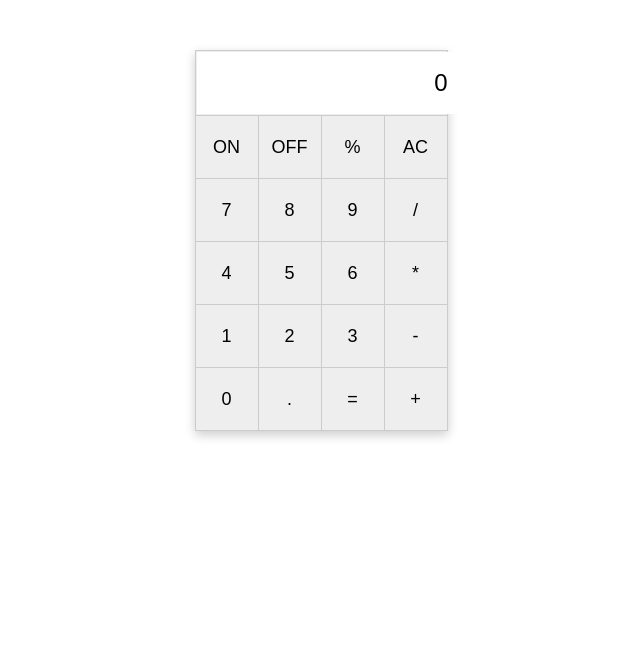
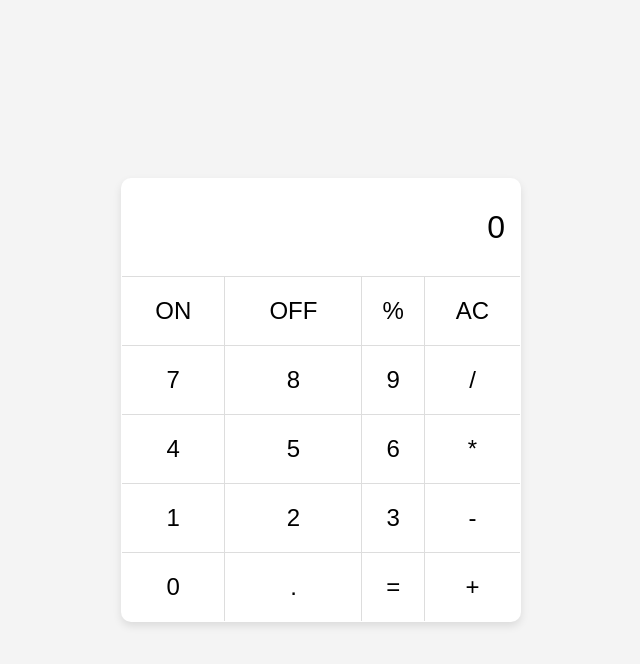
Before and after one commit to Mutwa-nzumbu/calculator, a plain HTML site: page index.html in a window 1280 px wide. Shown: the whole page, without its empty margins (319-959 px from the left). Drawn offline with Linux system fonts and the light colour scheme.

Commit message:
Update style.css

```diff
--- a/style.css
+++ b/style.css
@@ -1,37 +1,90 @@
+/* Basic reset */
+* {
+    box-sizing: border-box;
+}
+
+/* Make the body use full screen and center the calculator */
 body {
-    font-family: Arial, sans-serif;
     display: flex;
     justify-content: center;
-    margin-top: 50px;
-    background-color: white;
+    align-items: center;
+    height: 100vh;
+    margin: 0;
+    background: #f4f4f4;
+    font-family: Arial, sans-serif;
 }
 
+/* Table container to limit max width */
 table {
-    background-color: white;
+    width: 100%;
+    max-width: 400px; /* max width for bigger phones */
     border-collapse: collapse;
-    box-shadow: 0 4px 10px rgba(0, 0, 0, 0.2);
+    background: white;
+    border-radius: 10px;
+    overflow: hidden;
+    box-shadow: 0 4px 8px rgba(0,0,0,0.1);
 }
 
+/* Make cells big enough to tap */
 td {
-    width: 60px;
-    height: 60px;
     text-align: center;
-    vertical-align: middle;
+    font-size: 1.5rem;
+    padding: 20px 0;
     cursor: pointer;
-    font-size: 18px;
-    background-color: #eee;
-    border: 1px solid #ccc;
+    border: 1px solid #ddd;
+    user-select: none;
+    transition: background-color 0.2s;
 }
 
+/* On tap effect */
 td:hover {
-    background-color: #ddd;
+    background-color: #e0e0e0;
 }
 
-input[type="text"] {
+/* Input box spans full width inside the cell */
+input#inputbox {
     width: 100%;
-    height: 60px;
-    font-size: 24px;
+    font-size: 2rem;
+    padding: 10px 15px;
+    border: none;
     text-align: right;
-    padding-right: 10px;
-    border: none;
+    outline: none;
 }
+
+/* Make the ON/OFF buttons visually distinct */
+td:nth-child(1):contains("ON"),
+td:nth-child(2):contains("OFF") {
+    font-weight: bold;
+    color: white;
+}
+
+/* ON button styling */
+td:nth-child(1) {
+    background-color: ;
+}
+
+td:nth-child(1):hover {
+    background-color: ;
+}
+
+/* OFF button styling */
+td:nth-child(2) {
+    background-color:;
+}
+
+td:nth-child(2):hover {
+    background-color:black;
+}
+
+/* Responsive tweaks */
+@media (max-width: 400px) {
+    td {
+        font-size: 1.2rem;
+        padding: 15px 0;
+    }
+
+    input#inputbox {
+        font-size: 1.5rem;
+        padding: 8px 10px;
+    }
+}
```
